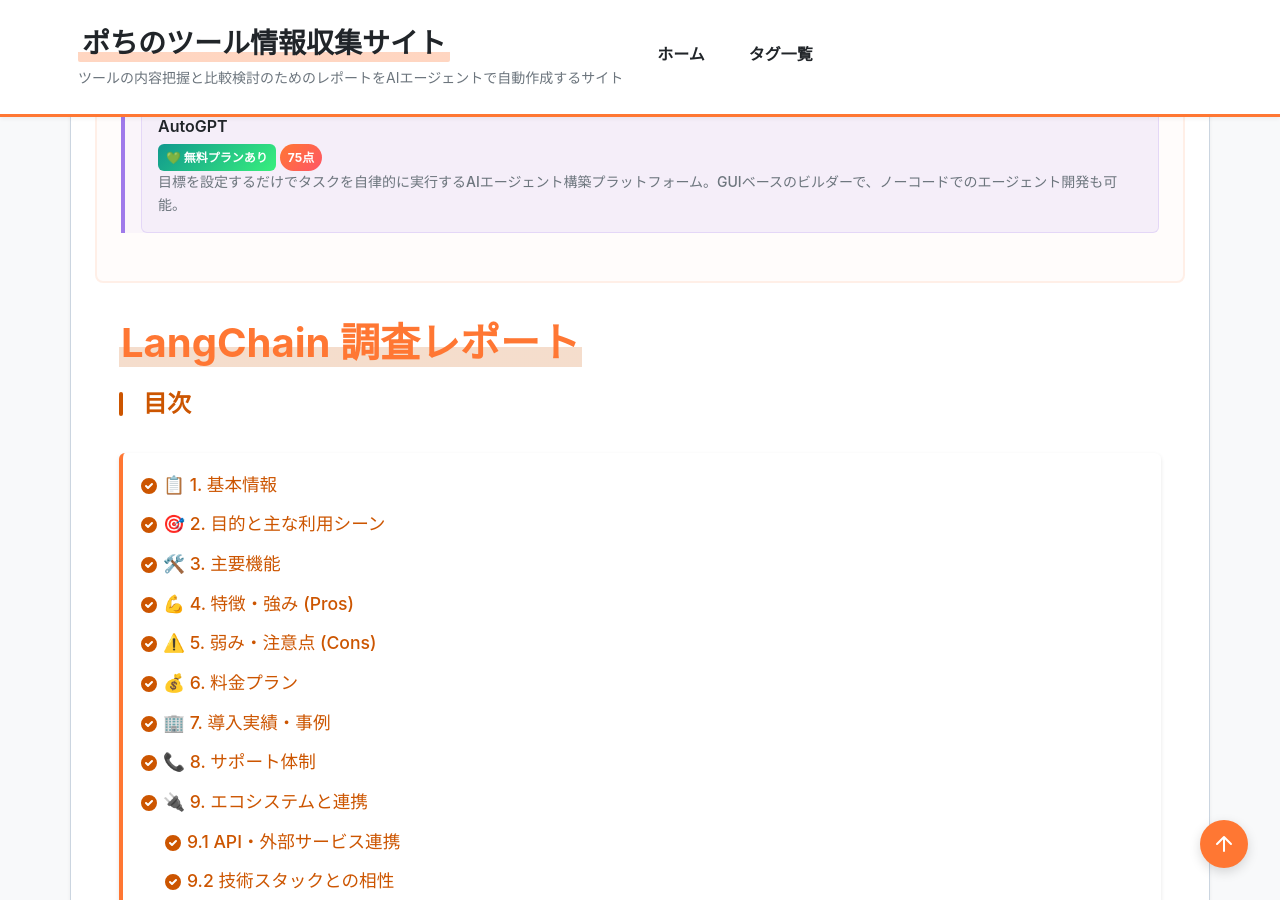
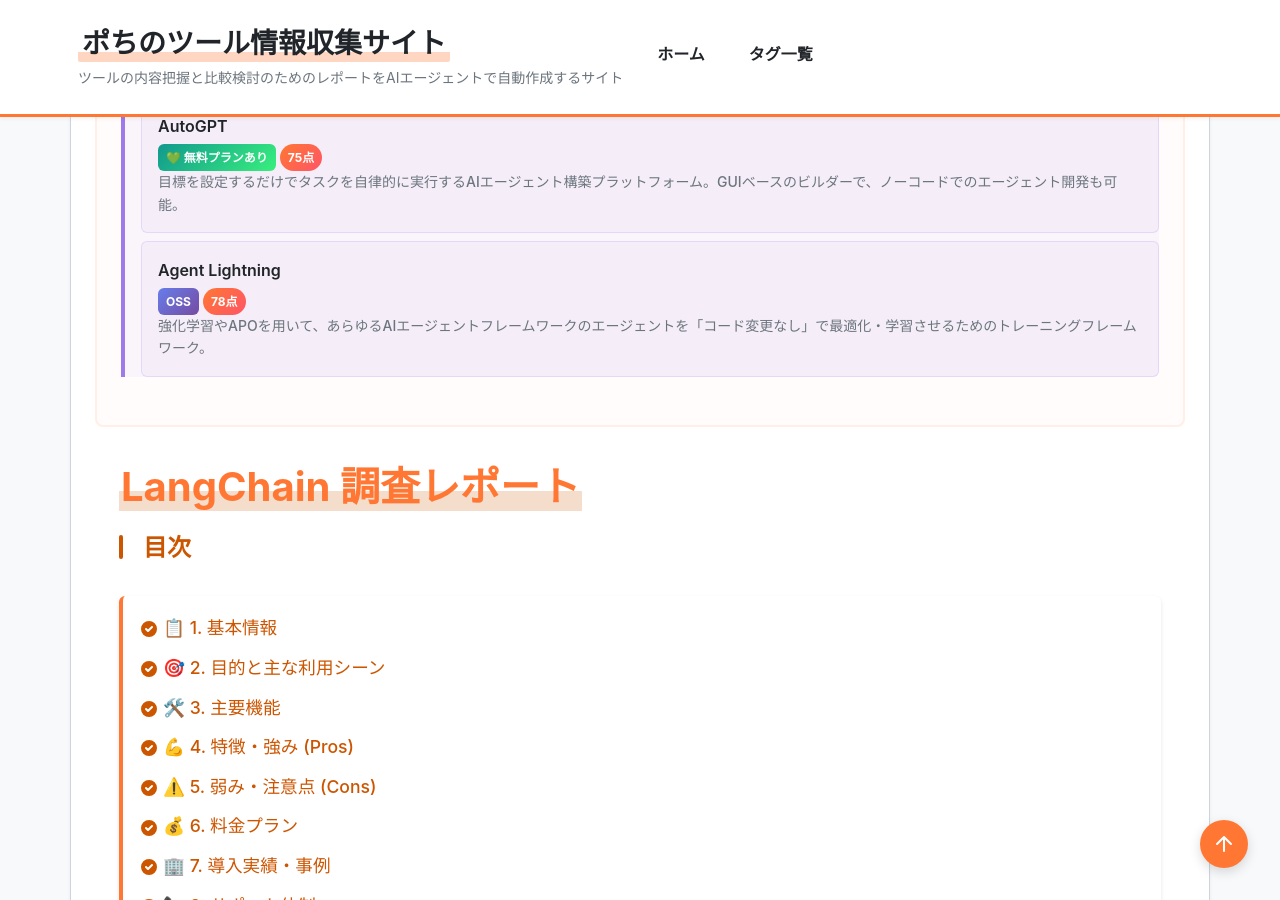
Before and after one commit to aegisfleet/tool-survey-report, a Jekyll site: the page built from _reports/langchain.md, in a window 1280 px wide and 900 px high, scrolled down 1998 px. Built offline with Jekyll 4.4.1, drawn with Linux system fonts in a browser that asks for light colours; part of the change alters nothing that is shown.

Commit message:
Add research report for Agent Lightning (#525)
- Created `_reports/agent-lightning.md` with detailed investigation results.
- Updated `_reports/langchain.md` to include Agent Lightning as a related tool.

Co-authored-by: google-labs-jules[bot] <161369871+google-labs-jules[bot]@users.noreply.github.com>

```diff
--- /dev/null
+++ b/_reports/agent-lightning.md
@@ -0,0 +1,214 @@
+---
+# === フロントマター ===
+# 【必須項目】
+title: "Agent Lightning 調査レポート"
+tool_name: "Agent Lightning"
+tool_reading: "エージェント ライトニング"
+category: "AI開発基盤"
+developer: "Microsoft (Research)"
+official_site: "https://microsoft.github.io/agent-lightning/"
+date: "2026-01-23"
+last_updated: "2026-01-23"
+tags:
+  - "AI"
+  - "オープンソース"
+  - "エージェント"
+  - "大規模言語モデル"
+  - "Python"
+  - "強化学習"
+  - "最適化"
+description: "強化学習やAPOを用いて、あらゆるAIエージェントフレームワークのエージェントを「コード変更なし」で最適化・学習させるためのトレーニングフレームワーク。"
+
+# 【クイックサマリー】ホーム画面のカード表示用
+quick_summary:
+  has_free_plan: true
+  is_oss: true
+  starting_price: "無料"
+  target_users:
+    - "AIリサーチャー"
+    - "AIエンジニア"
+  latest_highlight: "2025年11月にTinkerとの連携によるチューニング機能を追加"
+  update_frequency: "高"
+
+# 【ツール評価】100点満点、基準点70点からの加減算方式
+evaluation:
+  score: 78
+  base_score: 70
+  plus_points:
+    - point: 5
+      reason: "既存のエージェントコードを修正せずに強化学習ループに組み込める「Zero Code Change」設計が革新的"
+    - point: 5
+      reason: "LangChain, AutoGenなど主要なフレームワークを問わず利用できる高い汎用性"
+  minus_points:
+    - point: -2
+      reason: "高度な機能ゆえに学習コストが高く、RL（強化学習）の知識も求められる"
+  summary: "エージェント開発の「作成」から「育成（最適化）」へのシフトを促す先駆的なツール。研究・高度開発向け。"
+
+# 【任意項目】該当するもののみ記載
+links:
+  github: "https://github.com/microsoft/agent-lightning"
+  documentation: "https://microsoft.github.io/agent-lightning/stable/"
+relationships:
+  parent: ""
+  children: []
+  related_tools:
+    - "LangChain"
+---
+
+# **Agent Lightning 調査レポート**
+
+## **1. 基本情報**
+
+* **ツール名**: Agent Lightning
+* **ツールの読み方**: エージェント ライトニング
+* **開発元**: Microsoft (Research)
+* **公式サイト**: [https://microsoft.github.io/agent-lightning/](https://microsoft.github.io/agent-lightning/)
+* **関連リンク**:
+  * GitHub: [https://github.com/microsoft/agent-lightning](https://github.com/microsoft/agent-lightning)
+  * ドキュメント: [https://microsoft.github.io/agent-lightning/stable/](https://microsoft.github.io/agent-lightning/stable/)
+  * 論文: [https://arxiv.org/abs/2508.03680](https://arxiv.org/abs/2508.03680)
+* **カテゴリ**: AI開発基盤
+* **概要**: Agent Lightningは、AIエージェントを「最適化（学習）」させるためのオープンソースフレームワークです。強化学習（RL）や自動プロンプト最適化（APO）などのアルゴリズムを用いて、LangChainやAutoGenなどで作られた既存のエージェントを、コード変更を最小限に抑えつつ高性能化することができます。
+
+## **2. 目的と主な利用シーン**
+
+* **解決する課題**: プロンプトエンジニアリングや手動調整に依存していたエージェントの性能向上を、数学的な最適化手法（RLなど）を用いて自動化・効率化する。
+* **想定利用者**: AIリサーチャー, 高度なAIエージェント開発を行うエンジニア
+* **利用シーン**:
+  * 自律型エージェントに特定のタスク（SQL生成、ゲームプレイなど）を強化学習で教え込む
+  * マルチエージェントシステム内の特定のエージェントだけを選択的に最適化する
+  * エージェントのプロンプトを自動的に書き換えて精度を向上させる（APO）
+
+## **3. 主要機能**
+
+* **Framework Agnostic**: LangChain, AutoGen, CrewAI, Microsoft Agent Frameworkなど、あらゆるエージェントフレームワークに対応。Python OpenAI SDKを直接使っている場合でも利用可能。
+* **Zero Code Change**: 既存のエージェントコードをほとんど（あるいは全く）変更せずに、学習ループ（Trainer）に組み込むことができる設計。
+* **多様な学習アルゴリズム**:
+  * **Reinforcement Learning (RL)**: エージェントの行動に対する報酬に基づいてモデルを更新。
+  * **Automatic Prompt Optimization (APO)**: プロンプトを自動的に修正して最適化。
+  * **Supervised Fine-tuning (SFT)**: 教師あり学習による微調整。
+* **スケーラブルな実行基盤**: 学習を行う「Algorithm」とエージェントを実行する「Runner」が独立しており、並列分散処理が可能。
+* **統合された可観測性**: エージェントの実行ログ（Trace）を自動収集し、学習データとして活用するための「LightningStore」と「Tracer」を提供。
+
+## **4. 特徴・強み (Pros)**
+
+* **エージェントの「学習」に特化**: 多くのツールが「構築」や「監視」に焦点を当てる中、Agent Lightningは「最適化・学習」という新しいレイヤーを提供している。
+* **圧倒的な柔軟性**: 特定のフレームワークにロックインされず、既存資産を活かしたまま性能向上を図れる。
+* **Microsoft Research発の信頼性**: 最新の研究成果（論文）に基づいており、理論的な裏付けがある。
+
+## **5. 弱み・注意点 (Cons)**
+
+* **高い専門性が必要**: ツール自体は使いやすく設計されているが、背後にある強化学習や最適化の概念を理解していないと効果的に活用できない可能性がある。
+* **計算リソースの要求**: エージェントの試行（Rollout）を大量に繰り返す必要があるため、LLMのトークン消費量や計算コストが増大しやすい。
+* **日本語情報の不足**: 比較的新しいツールであり、ドキュメントやコミュニティ情報は英語が中心。
+
+## **6. 料金プラン**
+
+オープンソースソフトウェア（MITライセンス）として無料で提供されている。
+
+| プラン名 | 料金 | 主な特徴 |
+|---------|------|---------|
+| **OSS版** | 無料 | GitHubで公開。全機能を利用可能。 |
+
+* **課金体系**: なし（セルフホスト時のインフラ費用やLLM API利用料は別途発生）
+
+## **7. 導入実績・事例**
+
+* **導入企業/プロジェクト**: Microsoft Research, Tencent Cloud, Stanford University (AgentFlow)
+* **導入事例**:
+  * **DeepWerewolf**: AgentScopeとAgent Lightningを用いた人狼ゲームAIの学習ケーススタディ。
+  * **Youtu-Agent (Tencent Cloud)**: 128個のGPUを用いた大規模な強化学習トレーニングにおいて、Agent Lightningの分岐バージョンを使用し、数学/コード生成タスクでの安定した収束を実現。
+* **対象業界**: AI研究開発、ゲームAI、高度な自動化システム開発。
+
+## **8. サポート体制**
+
+* **ドキュメント**: 公式ドキュメントには詳細なアーキテクチャ解説（Deep Dive）やチュートリアル（How-To Recipes）が含まれている。
+* **コミュニティ**: Discordコミュニティが存在し、開発者やユーザーと交流可能。GitHub Issuesでのバグ報告も受け付けている。
+* **公式サポート**: OSSのため商用サポートは明示されていないが、Microsoftがメンテナンスを行っている。
+
+## **9. エコシステムと連携**
+
+### **9.1 API・外部サービス連携**
+
+* **API**: RESTful APIを提供し、外部システムからLightningStoreへのアクセスが可能。
+* **外部サービス連携**:
+  * **LLM**: OpenAI, vLLMなど、OpenAI互換APIを持つモデルサーバーと連携可能。
+  * **Agent Frameworks**: LangChain, AutoGen, CrewAIなど多数。
+
+### **9.2 技術スタックとの相性**
+
+| 技術スタック | 相性 | メリット・推奨理由 | 懸念点・注意点 |
+|:---|:---:|:---|:---|
+| **Python** | ◎ | ネイティブ言語であり、全ての機能が利用可能。 | Python 3.10以降が必要。 |
+| **LangChain** | ◎ | 公式にサポートされており、既存チェーンの最適化が容易。 | 特になし。 |
+| **AutoGen** | ◎ | マルチエージェントの最適化において強力なシナジーを発揮。 | 複雑なエージェント間相互作用の学習設定は難易度が高い。 |
+| **vLLM** | ◎ | 高速な推論エンジンとして推奨されており、学習ループの高速化に寄与。 | GPUリソースが必要。 |
+
+## **10. セキュリティとコンプライアンス**
+
+* **認証**: OSSとしてセルフホストするため、セキュリティ設定は利用者の環境に依存する。
+* **データ管理**: データは利用者が管理するLightningStore（デフォルトはインメモリ、SQLiteなども可）に保存されるため、データの主権は利用者にある。
+* **準拠規格**: 特定の認証取得などはOSSのため該当しない。
+
+## **11. 操作性 (UI/UX) と学習コスト**
+
+* **UI/UX**: 学習状況を可視化するためのダッシュボード（Vite製）が提供されており、ブラウザでメトリクスを確認できる。
+* **学習コスト**: エージェント構築の知識に加え、ML/RLの知識も必要となるため、学習コストは高い部類に入る。
+
+## **12. ベストプラクティス**
+
+* **効果的な活用法 (Modern Practices)**:
+  * **まずはAPOから**: 強化学習は設定が難しいため、まずはプロンプト最適化（APO）から始めて効果を確認する。
+  * **小規模な実験**: 最初は少量のデータセットと軽量なモデルでループを回し、設定が正しいか確認してからスケールさせる。
+  * **vLLMの活用**: 学習効率を上げるため、推論エンジンにはvLLMなどの高速なバックエンドを使用する。
+* **陥りやすい罠 (Antipatterns)**:
+  * **いきなり大規模学習**: 計算コストが莫大になるため、パラメータ調整なしに大規模な学習を開始しない。
+  * **評価指標の不備**: 学習の「報酬（Reward）」設計が不適切だと、予期しない挙動のエージェントが生成される恐れがある。
+
+## **13. ユーザーの声（レビュー分析）**
+
+* **調査対象**: Reddit, Hacker News, 公式GitHub (2025年後半〜2026年初頭)
+* **総合評価**: N/A (OSSのためスコア化は難しいが、技術的な注目度は高い)
+* **ポジティブな評価**:
+  * 「既存のLangChainエージェントをそのままRLHFできるのは画期的だ。」
+  * 「フレームワークに依存しない設計思想が素晴らしい。将来的な乗り換えも安心。」
+* **ネガティブな評価 / 改善要望**:
+  * 「ドキュメントは詳しいが、実際に動かすまでの環境構築（特にGPU周り）が大変。」
+  * 「まだ実験的な要素が強く、プロダクション環境での安定稼働には検証が必要。」
+
+## **14. 直近半年のアップデート情報**
+
+* **2025-11-04**: **Tinker連携**: エージェントチューニングツール「Tinker」との統合により、デバッグと最適化のサイクルがさらに高速化。
+* **2025-10-22**: **Retokenization Drift対策**: vLLMとの連携強化により、トークン化の不一致による学習精度の低下を防ぐ機能を実装。
+* **2025-08-05**: **arXiv論文公開**: エージェントの強化学習に関する理論的枠組みとAgent Lightningの実装詳細を解説した論文が公開された。
+
+(出典: [Agent Lightning Resources](https://microsoft.github.io/agent-lightning/stable/#resources))
+
+## **15. 類似ツールとの比較**
+
+### **15.1 機能比較表 (星取表)**
+
+| 機能カテゴリ | 機能項目 | 本ツール (Agent Lightning) | LangSmith | DSPy | TRL (Hugging Face) |
+|:---:|:---|:---:|:---:|:---:|:---:|
+| **基本機能** | エージェント学習 | ◎<br><small>RL/APO対応</small> | △<br><small>手動評価中心</small> | ◯<br><small>プロンプト最適化</small> | ◯<br><small>モデル学習中心</small> |
+| **カテゴリ特定** | FW非依存性 | ◎<br><small>完全対応</small> | ◯<br><small>LangChain寄り</small> | △<br><small>独自記法あり</small> | ◯<br><small>モデル依存</small> |
+| **運用・監視** | トレース機能 | ◯<br><small>学習用収集</small> | ◎<br><small>高度な分析</small> | △<br><small>限定的</small> | ×<br><small>なし</small> |
+| **非機能要件** | 学習コスト | △<br><small>高い</small> | ◯<br><small>中程度</small> | △<br><small>独自概念あり</small> | △<br><small>ML知識必須</small> |
+
+### **15.2 詳細比較**
+
+| ツール名 | 特徴 | 強み | 弱み | 選択肢となるケース |
+|---------|------|------|------|------------------|
+| **Agent Lightning** | エージェント最適化FW。 | 既存コードのまま強化学習を適用できる。多様なFWに対応。 | 高度な専門知識が必要。 | 既存のエージェントの性能を限界まで引き上げたい場合。 |
+| **LangSmith** | LLMアプリ開発プラットフォーム。 | 開発・デバッグ・評価・監視を一気通貫で提供。 | 自動最適化機能は限定的。 | LangChainを使用しており、運用監視を重視する場合。 |
+| **DSPy** | プロンプト最適化FW。 | プロンプトを「コンパイル」して最適化するアプローチ。 | エージェント全体の振る舞い（ツール使用など）の最適化は範囲外。 | プロンプトエンジニアリングを自動化したい場合。 |
+| **TRL** | RLHFライブラリ。 | LLM自体の再学習（Fine-tuning）に特化。 | 「エージェント」としてのツール使用行動などの学習は複雑な実装が必要。 | エージェントではなく、LLM単体のモデル性能を上げたい場合。 |
+
+## **16. 総評**
+
+* **総合的な評価**:
+  Agent Lightningは、LLMアプリケーション開発が「作る」段階から「育てる」段階へとシフトしていることを象徴するツールです。強化学習を用いてエージェントを自動的に改善できる機能は強力で、特に複雑なタスクをこなす自律型エージェントの開発において真価を発揮します。
+* **推奨されるチームやプロジェクト**:
+  既にエージェントを運用しており、さらなる精度向上や効率化を目指すR&Dチームや、特定ドメインに特化した高性能エージェントを開発する企業。
+* **選択時のポイント**:
+  導入には一定の学習コストと計算リソースが必要です。「まずは動くものを作りたい」段階では不要ですが、「プロンプトの手動調整に限界を感じている」段階であれば、導入を検討すべき強力な選択肢となります。
--- a/_reports/langchain.md
+++ b/_reports/langchain.md
@@ -58,6 +58,7 @@ relationships:
     - "Amazon Bedrock"
     - "Hugging Face"
     - "AutoGPT"
+    - "Agent Lightning"
 ---
 
 # **LangChain 調査レポート**
```
